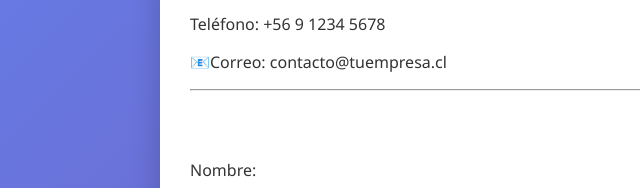
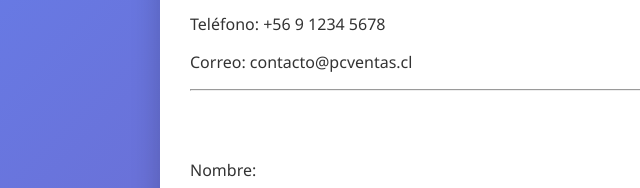
Before and after one commit to F1xha/Fullstack_Git, a plain HTML site: page contacto.html in a window 1280 px wide. Shown: the part 200-388 px from the top of the page, 0-640 px from the left. Drawn offline with Linux system fonts and the light colour scheme.

Commit message:
borre algo nomas

```diff
--- a/contacto.html
+++ b/contacto.html
@@ -14,7 +14,7 @@
         <!-- Información de contacto -->
         <h2>Información</h2>
         <p> Teléfono: +56 9 1234 5678</p>
-        <p>📧Correo: contacto@tuempresa.cl</p>
+        <p>Correo: contacto@pcventas.cl</p>
 
         <hr>
 
```
